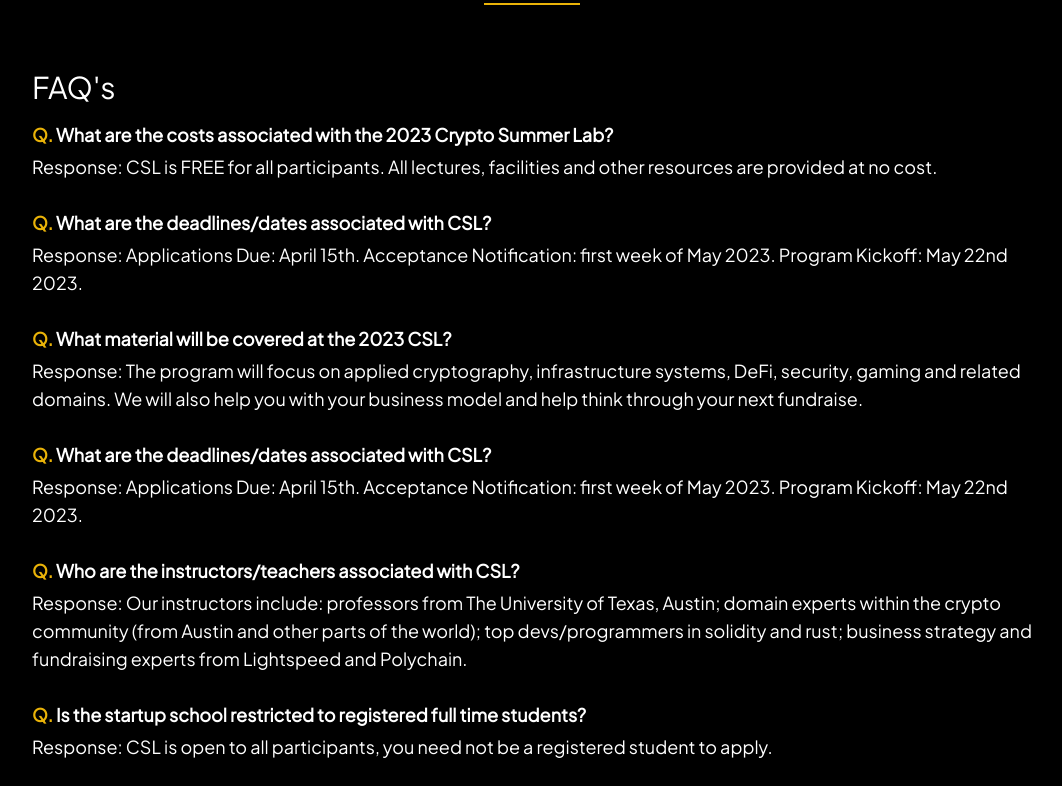
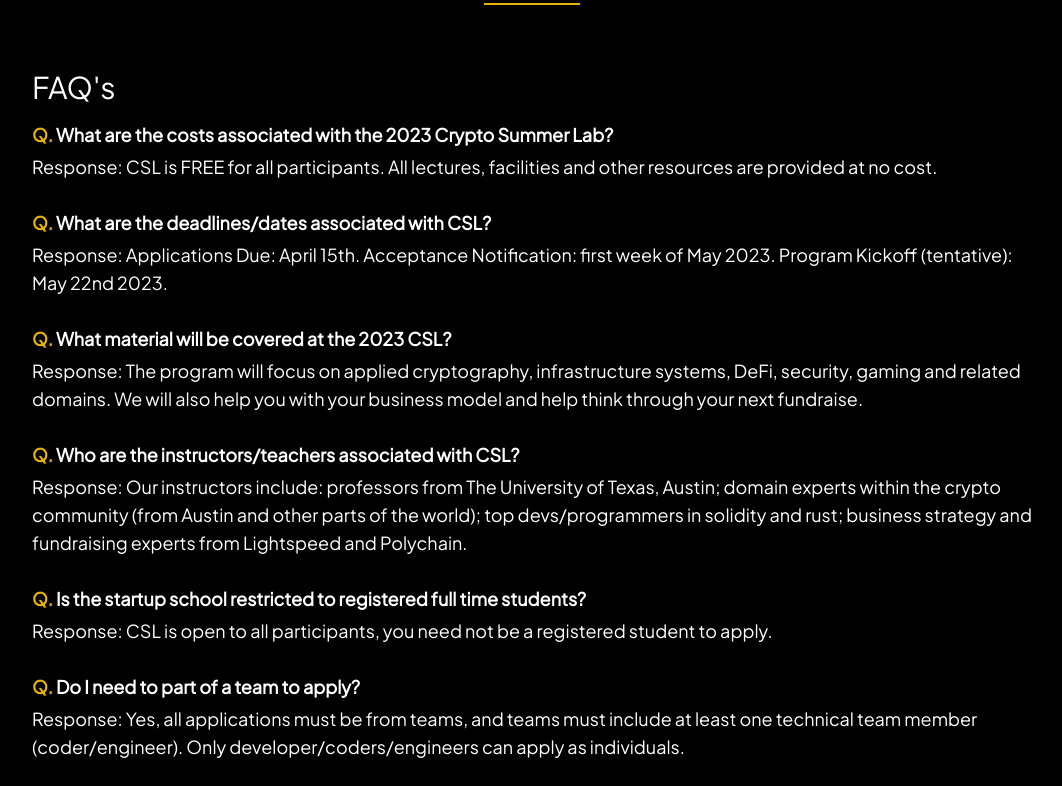
Before and after one commit to chainhubfoundation/csl, a website: page index.html in a window 1280 px wide. Shown: the part 1523-2309 px from the top of the page, without its empty margins (108-1170 px from the left). Drawn offline with Linux system fonts and the light colour scheme; some packages are replaced by stand-ins of ours.

Commit message:
Update index.html

```diff
--- a/index.html
+++ b/index.html
@@ -51,7 +51,7 @@
       <h3 class="text-base font-bold md:text-2xl">
         Sponsored by Lightspeed and Polychain
       </h3>
-      <p class="text-base md:text-xl">May 22 - June 30th (6 weeks)</p>
+      <p class="text-base md:text-xl">(tentative) May 22 - June 30th (6 weeks)</p>
       <p class="text-base md:text-xl">Austin, TX</p>
       <div class="py-1"></div>
       <img class="object-cover lg:h-96" src="./public/students.png" alt="" />
@@ -139,7 +139,7 @@
             </div>
 
             <p>
-              Response: Applications Due: April 15th. Acceptance Notification: first week of May 2023. Program Kickoff: May 22nd 2023.
+              Response: Applications Due: April 15th. Acceptance Notification: first week of May 2023. Program Kickoff (tentative): May 22nd 2023.
 
             </p>
           </div>
@@ -158,19 +158,6 @@
             </p>
           </div>
 
-          <div class="space-y-1 text-sm md:text-lg">
-            <div>
-              <span class="font-bold text-yellow-500">Q.</span>
-              <span class="font-bold"
-                >What are the deadlines/dates associated with CSL?</span
-              >
-            </div>
-
-            <p>
-              Response: Applications Due: April 15th. Acceptance Notification: first week of May 2023. Program Kickoff: May 22nd 2023.
-
-            </p>
-          </div>
 
           <div class="space-y-1 text-sm md:text-lg">
             <div>
```
